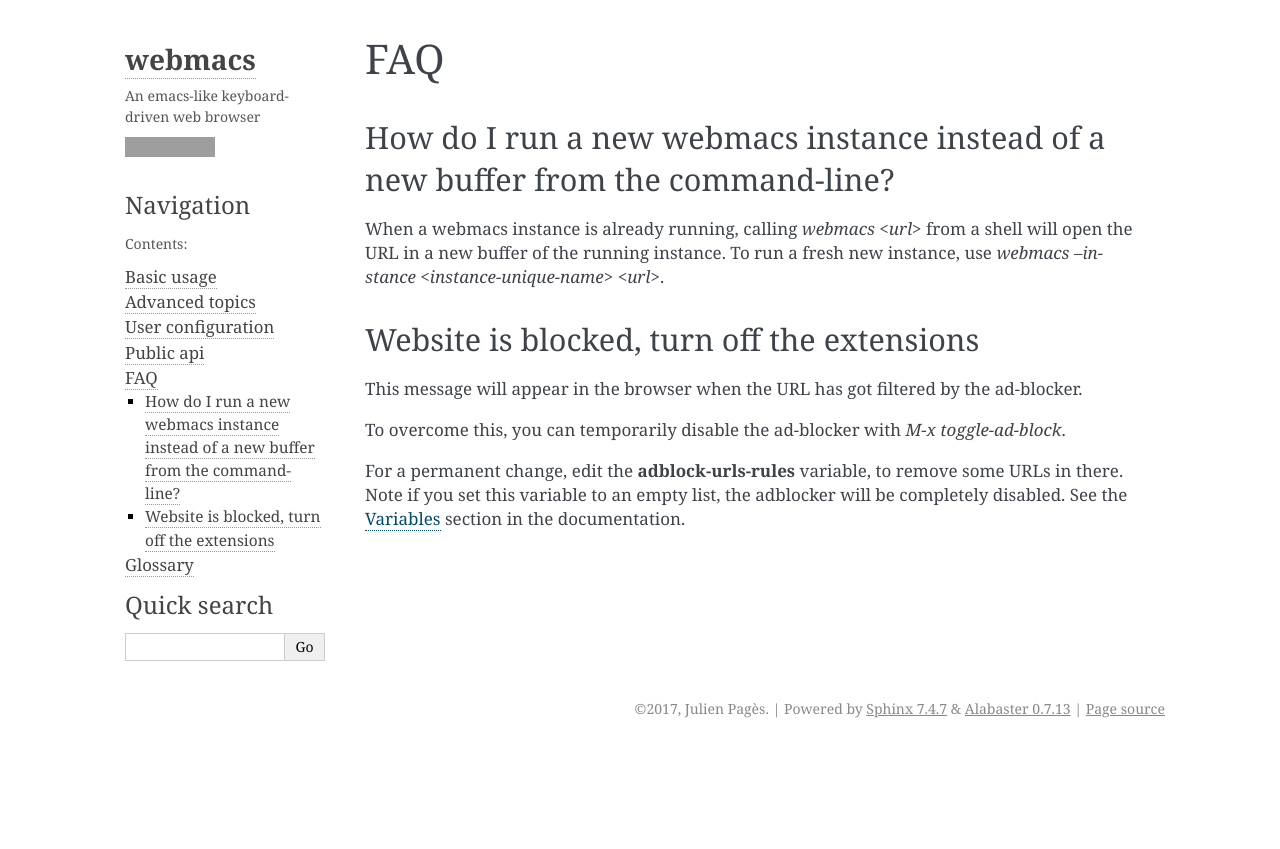
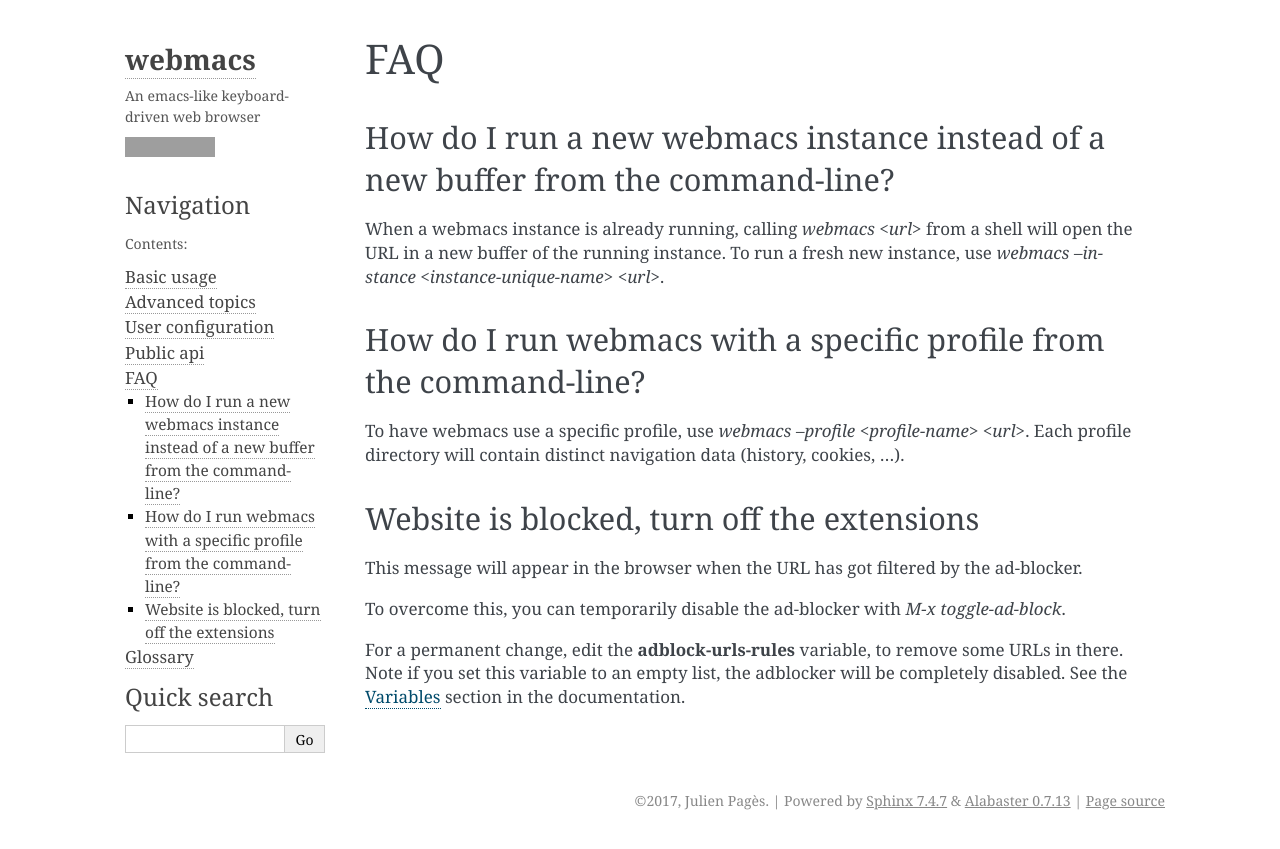
Before and after one commit to parkouss/webmacs, a Sphinx documentation site: the page built from docs/faq.rst, in a window 1280 px wide. Shown: the top 849 px of the page. Built offline with Sphinx 7.4.7, drawn with Linux system fonts in a browser that asks for light colours; pages that are not in the unit, such as notebooks, are missing from menus; grey boxes are pictures that could not be loaded.

Commit message:
Documentation

```diff
--- a/docs/faq.rst
+++ b/docs/faq.rst
@@ -7,6 +7,13 @@
 When a webmacs instance is already running, calling `webmacs <url>` from a
 shell will open the URL in a new buffer of the running instance. To run a fresh
 new instance, use `webmacs --instance <instance-unique-name> <url>`.
+
+
+How do I run webmacs with a specific profile from the command-line?
+**********************************************************************************
+To have webmacs use a specific profile, use
+`webmacs --profile <profile-name> <url>`. Each profile directory will contain
+distinct navigation data (history, cookies, ...).
 
 
 Website is blocked, turn off the extensions
```
Also changed, not shown: 1 other file.
